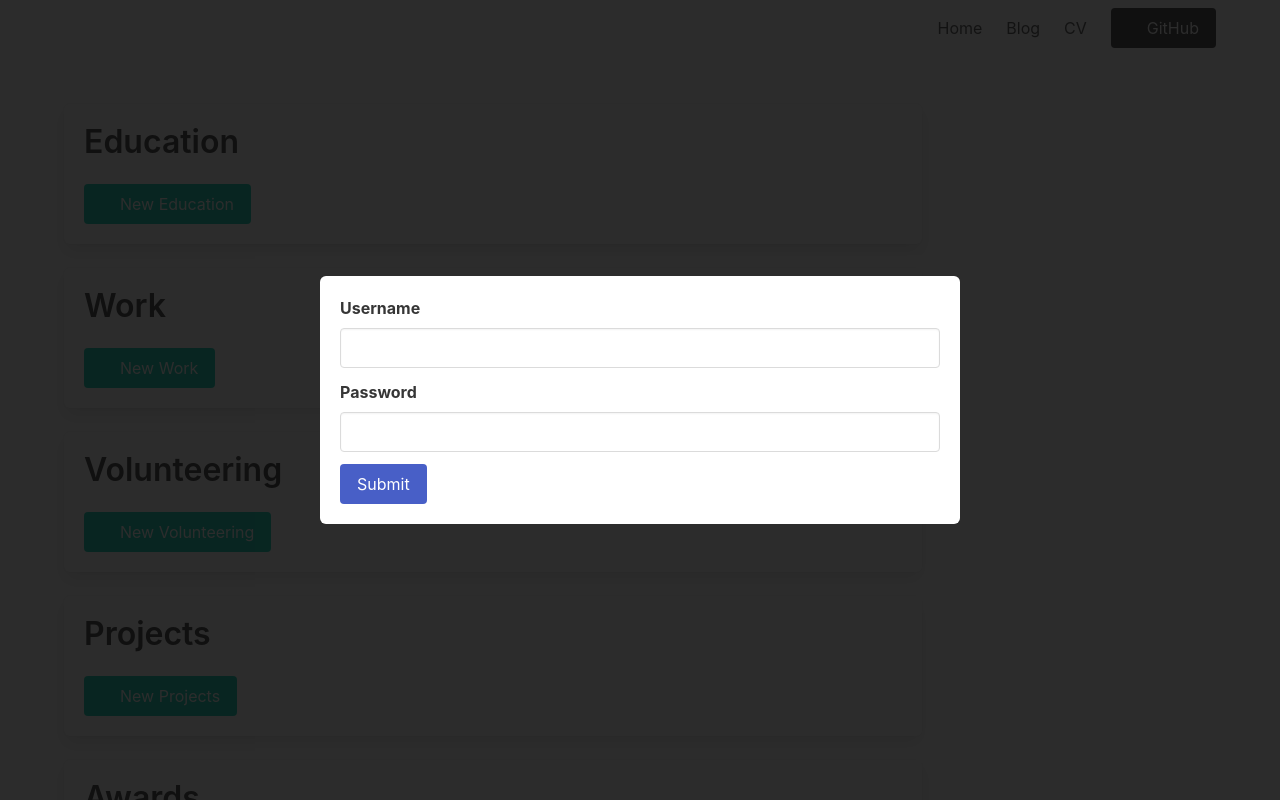
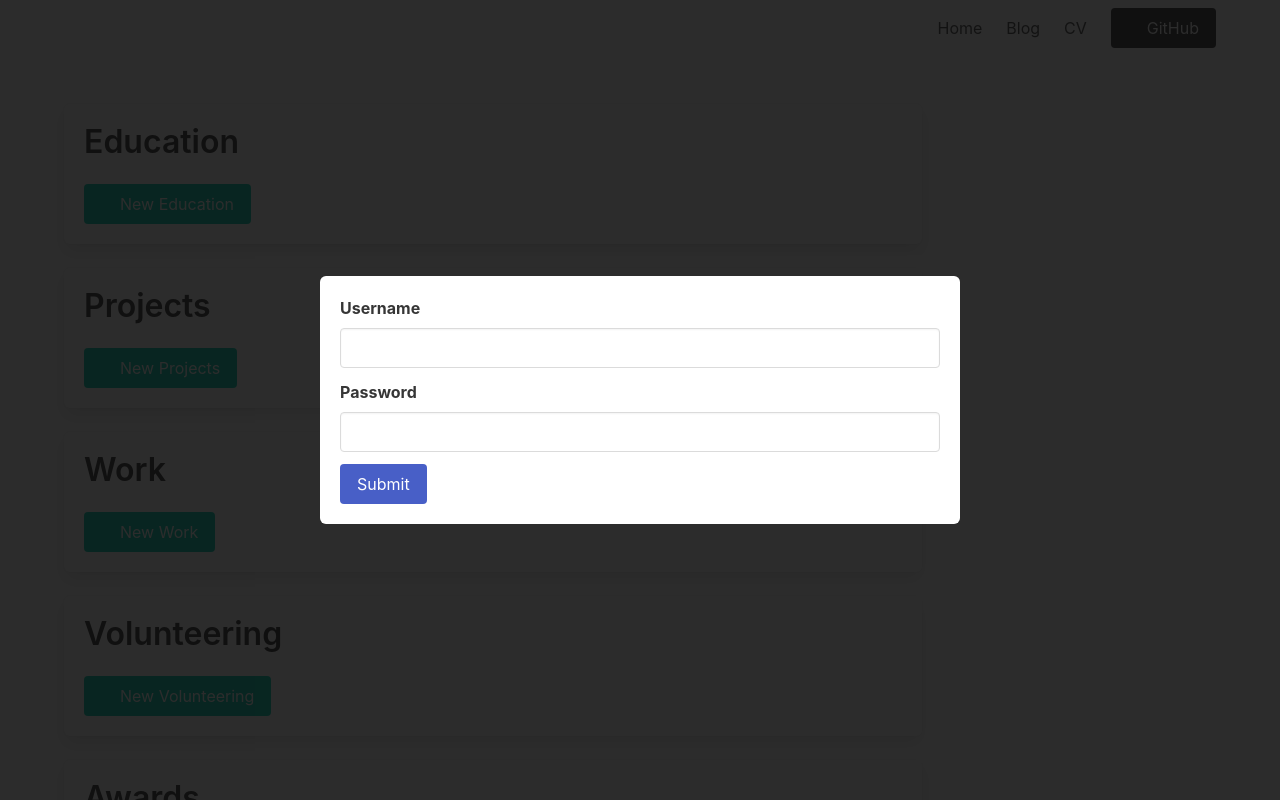
Before and after one commit to jedevc/bridging-coursework, a React app in the folder frontend/: page /cv/edit in a window 1280 px wide. Shown: the top 800 px of the page. Built offline with nearby package versions, Linux system fonts and the light colour scheme; no server answers; the HTML template or start-up script is replaced by a standard one.

Commit message:
Fix portfolio page order

```diff
--- a/frontend/src/pages/PortfolioEditor.js
+++ b/frontend/src/pages/PortfolioEditor.js
@@ -43,9 +43,9 @@ export default function Portfolio() {
       <ContentContainer>
         <Auth />
         <SectionEditor type="cv/education" name="Education" spec={educationSpec} />
+        <SectionEditor type="cv/projects" name="Projects" spec={projectSpec} />
         <SectionEditor type="cv/work" name="Work" spec={workSpec} />
         <SectionEditor type="cv/volunteer" name="Volunteering" spec={workSpec} />
-        <SectionEditor type="cv/projects" name="Projects" spec={projectSpec} />
         <SectionEditor type="cv/awards" name="Awards" spec={awardsSpec} />
       </ContentContainer>
     </section>
```
